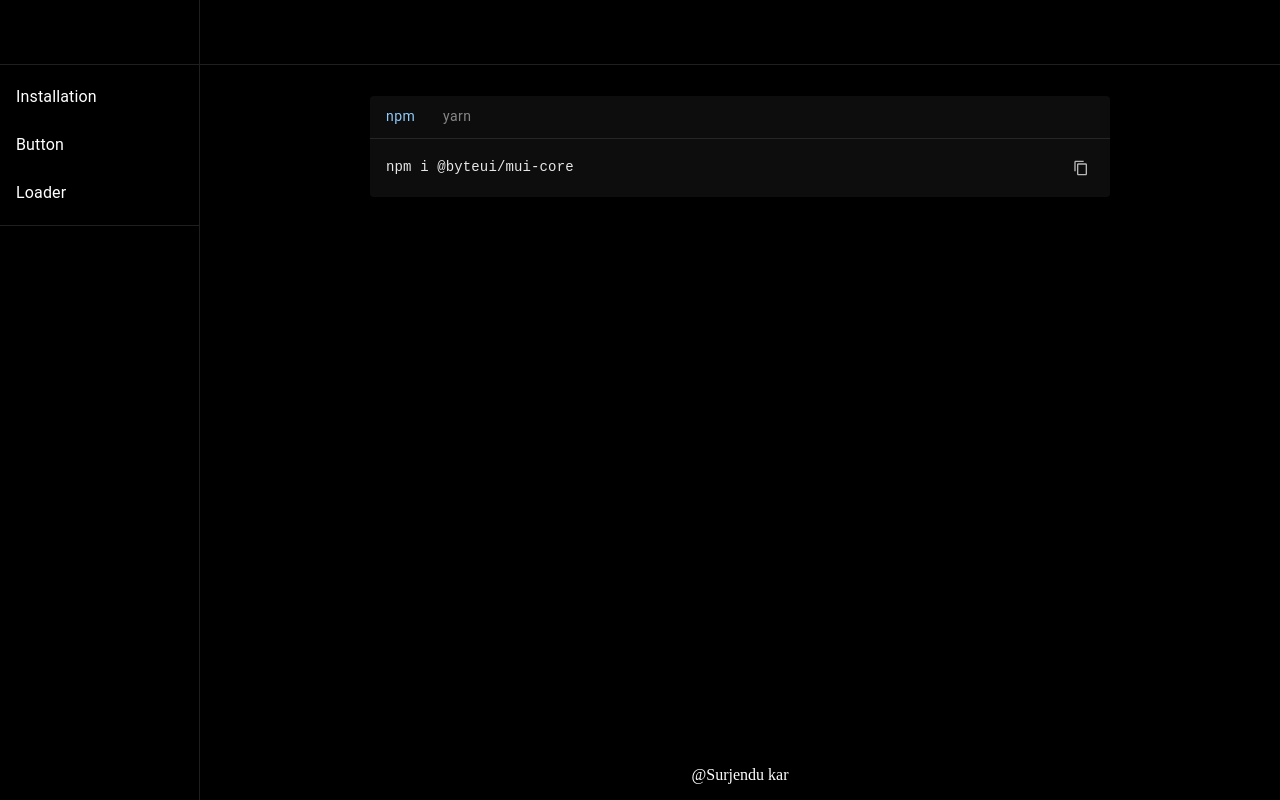
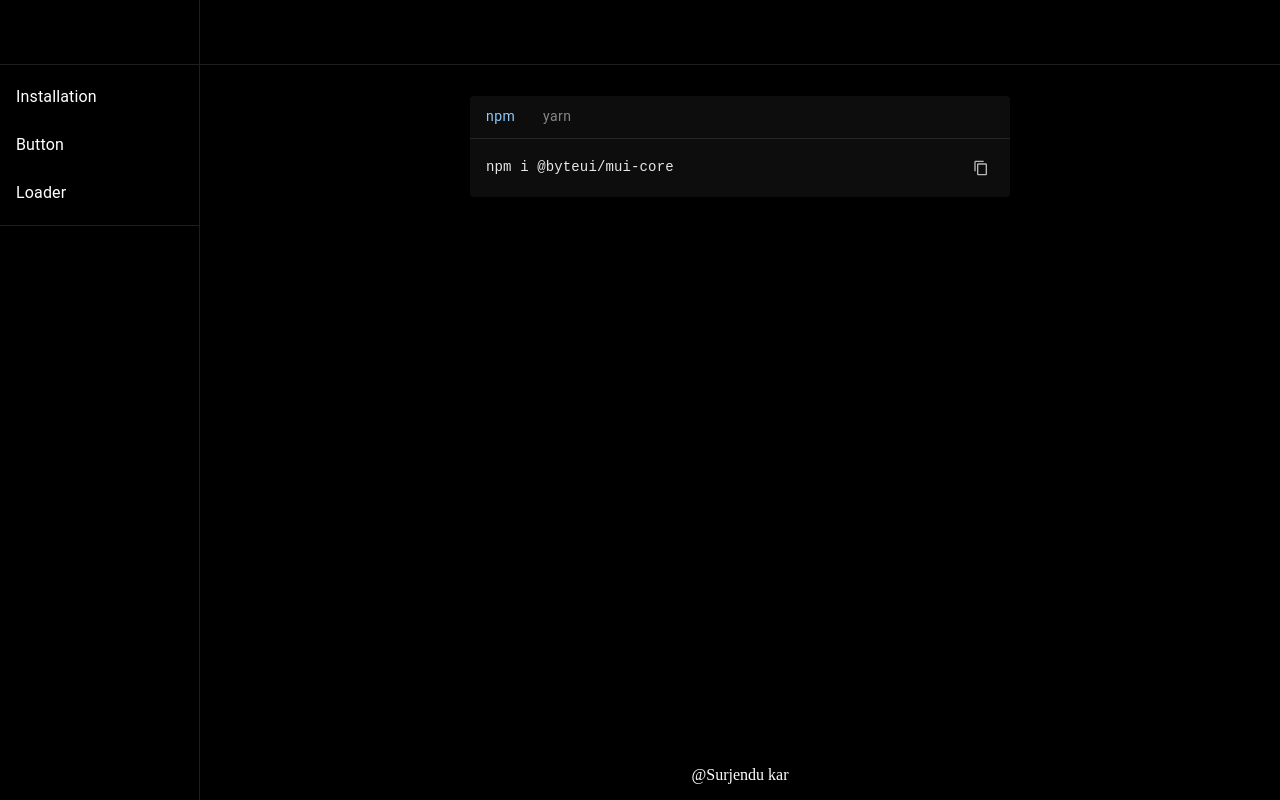
Before and after one commit to Surjendu-kar/ByteUI-Core, a React (Vite) app: page /installation in a window 1280 px wide. Built offline with nearby package versions, Linux system fonts and the light colour scheme.

Commit message:
fix the size of the installation for sm screen

```diff
--- a/src/components/AllSections/Buttons/Buttons.tsx
+++ b/src/components/AllSections/Buttons/Buttons.tsx
@@ -24,9 +24,7 @@ const MainContainer = styled(Stack)(({ theme }) => ({
 
 const Container = styled(Stack)(({ theme }) => ({
   width: "70%",
-  margin: "0 auto",
-  alignItems: "flex-start",
-  padding: "1rem 0.5rem 4rem",
+  margin: "1rem 0",
   gap: theme.spacing(10),
 
   [theme.breakpoints.down("lg")]: {},
--- a/src/components/AllSections/Installation/Installation.tsx
+++ b/src/components/AllSections/Installation/Installation.tsx
@@ -7,9 +7,16 @@ import {
   Typography,
   Paper,
   Stack,
+  styled,
 } from "@mui/material";
 import ContentCopyIcon from "@mui/icons-material/ContentCopy";
 import CheckIcon from "@mui/icons-material/Check";
+
+const Container = styled(Stack)(({ theme }) => ({
+  width: "50%",
+  margin: "1rem 0",
+  [theme.breakpoints.down("sm")]: { width: "95%" },
+}));
 
 const Installation = () => {
   const [activeTab, setActiveTab] = useState(0);
@@ -31,14 +38,7 @@ const Installation = () => {
 
   return (
     <Stack sx={{ width: "100%", alignItems: "center" }}>
-      <Stack
-        sx={{
-          width: "70%",
-          margin: "0 auto",
-          alignItems: "flex-start",
-          padding: "1rem 0.5rem 4rem",
-        }}
-      >
+      <Container>
         <Paper
           sx={{
             bgcolor: "rgba(0, 0, 0, 0.87)",
@@ -129,7 +129,7 @@ const Installation = () => {
             </IconButton>
           </Box>
         </Paper>
-      </Stack>
+      </Container>
     </Stack>
   );
 };
```
